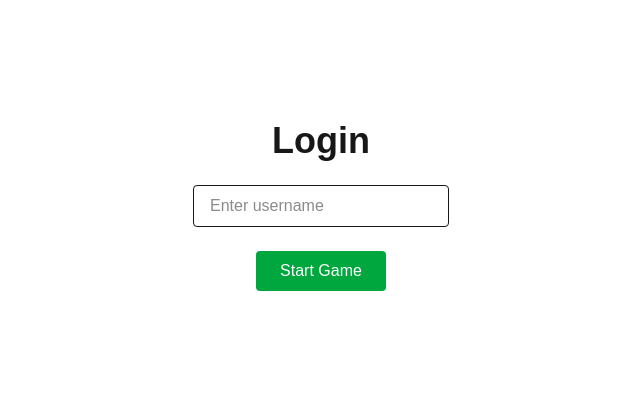
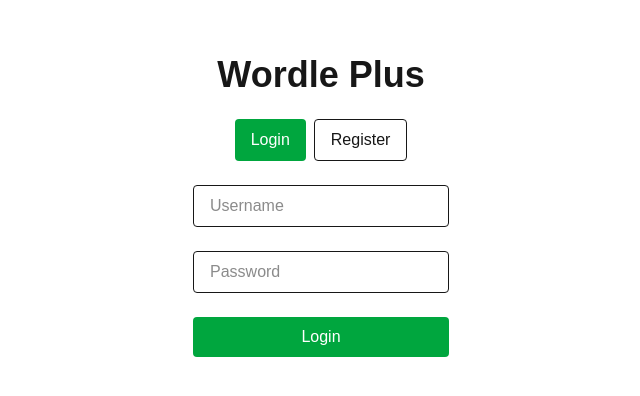
Before and after one commit to shaunsaini03/wordleplus-frontend, a Next.js app: page /login in a window 1280 px wide. Shown: the part 194-590 px from the top of the page, without its empty margins (319-959 px from the left). Built offline with nearby package versions, Linux system fonts and the light colour scheme.

Commit message:
fixed UI to include keyboard, fixed auth

```diff
--- a/app/game/page.tsx
+++ b/app/game/page.tsx
@@ -74,31 +74,6 @@ export default function GamePage() {
         onSubmitGuess={handleSubmitGuess}
       />
 
-      {/* Mobile input */}
-      {!finished && (
-        <input
-          type="text"
-          value={currentGuess}
-          onChange={(e) =>
-            setCurrentGuess(
-              e.target.value.toLowerCase().slice(0, wordLength)
-            )
-          }
-          className="border p-3 text-lg rounded w-full max-w-xs text-center uppercase"
-          placeholder="Type your guess"
-        />
-      )}
-
-      {/* Submit button (mobile friendly) */}
-      {!finished && (
-        <button
-          onClick={handleSubmitGuess}
-          className="w-full max-w-xs py-3 bg-green-600 text-white rounded text-lg active:scale-95"
-        >
-          Submit Guess
-        </button>
-      )}
-
       {finished && (
         <button
           className="w-full max-w-xs py-3 border rounded font-bold active:scale-95"
--- a/app/login/page.tsx
+++ b/app/login/page.tsx
@@ -2,42 +2,75 @@
 
 import { useState } from "react";
 import { useRouter } from "next/navigation";
-import { login } from "@/lib/api";
+import { login, register } from "@/lib/api";
 
 export default function LoginPage() {
-
+  const [mode, setMode] = useState<"login" | "register">("login");
   const [username, setUsername] = useState("");
+  const [password, setPassword] = useState("");
+  const [error, setError] = useState("");
   const router = useRouter();
 
-  const handleLogin = async () => {
+  const handleSubmit = async () => {
+    if (!username.trim() || !password.trim()) return;
+    setError("");
 
-    if (!username.trim()) return;
-
-    const data = await login(username.trim());
-
-    localStorage.setItem("username", username);
-
-    router.push("/game");
+    try {
+      if (mode === "login") {
+        await login(username.trim(), password);
+      } else {
+        await register(username.trim(), password);
+      }
+      router.push("/game");
+    } catch {
+      setError(mode === "login" ? "Invalid username or password." : "Registration failed. Username may be taken.");
+    }
   };
 
   return (
     <main className="flex min-h-screen flex-col items-center justify-center gap-6 p-4">
 
-      <h1 className="text-4xl font-bold">Login</h1>
+      <h1 className="text-4xl font-bold">Wordle Plus</h1>
+
+      <div className="flex gap-2">
+        <button
+          onClick={() => { setMode("login"); setError(""); }}
+          className={`px-4 py-2 rounded ${mode === "login" ? "bg-green-600 text-white" : "border"}`}
+        >
+          Login
+        </button>
+        <button
+          onClick={() => { setMode("register"); setError(""); }}
+          className={`px-4 py-2 rounded ${mode === "register" ? "bg-green-600 text-white" : "border"}`}
+        >
+          Register
+        </button>
+      </div>
 
       <input
         type="text"
-        placeholder="Enter username"
+        placeholder="Username"
         value={username}
         onChange={(e) => setUsername(e.target.value)}
         className="border px-4 py-2 rounded w-64"
       />
 
+      <input
+        type="password"
+        placeholder="Password"
+        value={password}
+        onChange={(e) => setPassword(e.target.value)}
+        onKeyDown={(e) => e.key === "Enter" && handleSubmit()}
+        className="border px-4 py-2 rounded w-64"
+      />
+
+      {error && <p className="text-red-500 text-sm">{error}</p>}
+
       <button
-        onClick={handleLogin}
-        className="px-6 py-2 bg-green-600 text-white rounded hover:bg-green-700"
+        onClick={handleSubmit}
+        className="px-6 py-2 bg-green-600 text-white rounded hover:bg-green-700 w-64"
       >
-        Start Game
+        {mode === "login" ? "Login" : "Create Account"}
       </button>
 
     </main>
--- a/components/GameBoard.tsx
+++ b/components/GameBoard.tsx
@@ -1,8 +1,9 @@
 "use client";
 
-import { useEffect } from "react";
+import { useEffect, useMemo } from "react";
 
 import { Dispatch, SetStateAction } from "react";
+import Keyboard, { LetterState } from "@/components/Keyboard";
 
 
 type Props = {
@@ -25,20 +26,26 @@ export default function GameBoard({
   onSubmitGuess
 }: Props) {
 
-  useEffect(() => {
+  const letterStates = useMemo(() => {
+    const states: Record<string, LetterState> = {};
+    const priority: Record<LetterState, number> = { correct: 3, present: 2, absent: 1, unused: 0 };
 
-    // ✅ detect mobile
-    const isMobile =
-      typeof window !== "undefined" &&
-      /Mobi|Android|iPhone/i.test(navigator.userAgent);
+    for (const guess of guesses) {
+      for (let i = 0; i < guess.guessWord.length; i++) {
+        const letter = guess.guessWord[i];
+        const code = guess.result[i];
+        const state: LetterState = code === "G" ? "correct" : code === "Y" ? "present" : "absent";
+        if ((priority[state] ?? 0) > (priority[states[letter]] ?? 0)) {
+          states[letter] = state;
+        }
+      }
+    }
 
-    if (isMobile) return; // 🚨 disable keyboard listener on mobile
+    return states;
+  }, [guesses]);
 
-    function handleKeyDown(e: KeyboardEvent) {
-
+  function handleKey(key: string) {
     if (finished) return;
-
-      const key = e.key.toLowerCase();
 
     if (key === "enter") {
       onSubmitGuess();
@@ -46,7 +53,7 @@ export default function GameBoard({
     }
 
     if (key === "backspace") {
-        setCurrentGuess(prev => prev.slice(0, -1)); // ✅ fix stale state
+      setCurrentGuess(prev => prev.slice(0, -1));
       return;
     }
 
@@ -56,19 +63,25 @@ export default function GameBoard({
         return prev + key;
       });
     }
+  }
 
+  useEffect(() => {
+    const isMobile =
+      typeof window !== "undefined" &&
+      /Mobi|Android|iPhone/i.test(navigator.userAgent);
+
+    if (isMobile) return;
+
+    function handleKeyDown(e: KeyboardEvent) {
+      handleKey(e.key.toLowerCase());
     }
 
     window.addEventListener("keydown", handleKeyDown);
-
-    return () => {
-      window.removeEventListener("keydown", handleKeyDown);
-    };
-
+    return () => window.removeEventListener("keydown", handleKeyDown);
   }, [wordLength, finished, onSubmitGuess, setCurrentGuess]);
 
   return (
-    <div className="flex flex-col gap-2">
+    <div className="flex flex-col items-center gap-4">
 
       {Array.from({ length: maxGuesses }).map((_, row) => {
 
@@ -117,6 +130,7 @@ export default function GameBoard({
         );
       })}
 
+      <Keyboard letterStates={letterStates} onKey={handleKey} />
     </div>
   );
 }
--- a/components/Keyboard.tsx
+++ b/components/Keyboard.tsx
@@ -0,0 +1,50 @@
+"use client";
+
+const ROWS = [
+  ["q", "w", "e", "r", "t", "y", "u", "i", "o", "p"],
+  ["a", "s", "d", "f", "g", "h", "j", "k", "l"],
+  ["enter", "z", "x", "c", "v", "b", "n", "m", "⌫"],
+];
+
+type LetterState = "correct" | "present" | "absent" | "unused";
+
+type Props = {
+  letterStates: Record<string, LetterState>;
+  onKey: (key: string) => void;
+};
+
+function keyBg(state: LetterState): string {
+  switch (state) {
+    case "correct": return "bg-green-500 text-white";
+    case "present": return "bg-yellow-400 text-white";
+    case "absent":  return "bg-gray-600 text-white";
+    default:        return "bg-gray-200 text-black";
+  }
+}
+
+export default function Keyboard({ letterStates, onKey }: Props) {
+  return (
+    <div className="flex flex-col items-center gap-1 w-full max-w-xs sm:max-w-sm">
+      {ROWS.map((row, i) => (
+        <div key={i} className="flex gap-1">
+          {row.map((key) => {
+            const isBackspace = key === "⌫";
+            const isEnter = key === "enter";
+            return (
+              <button
+                key={key}
+                onClick={() => onKey(isBackspace ? "backspace" : key)}
+                className={`h-10 sm:h-11 rounded font-bold text-sm uppercase select-none active:scale-95
+                  ${isBackspace || isEnter ? "px-3 bg-gray-300 text-black" : `w-8 sm:w-9 ${keyBg(letterStates[key] ?? "unused")}`}`}
+              >
+                {key}
+              </button>
+            );
+          })}
+        </div>
+      ))}
+    </div>
+  );
+}
+
+export type { LetterState };
--- a/lib/api.ts
+++ b/lib/api.ts
@@ -1,73 +1,79 @@
 const API_BASE = "https://wordleplus-backend-1.onrender.com";
+// const API_BASE = "http://localhost:8080";
 
-export async function login(username: string) {
+function authHeaders(): HeadersInit {
+  const token = localStorage.getItem("token");
+  return token ? { Authorization: `Bearer ${token}` } : {};
+}
 
+function handleUnauthorized() {
+  localStorage.removeItem("token");
+  localStorage.removeItem("username");
+  window.location.href = "/login";
+}
+
+export async function register(username: string, password: string) {
+  const res = await fetch(`${API_BASE}/auth/register`, {
+    method: "POST",
+    headers: { "Content-Type": "application/json" },
+    body: JSON.stringify({ username, password }),
+  });
+
+  if (!res.ok) throw new Error("Registration failed");
+
+  const data = await res.json();
+  localStorage.setItem("token", data.token);
+  localStorage.setItem("username", data.username);
+  return data;
+}
+
+export async function login(username: string, password: string) {
   const res = await fetch(`${API_BASE}/auth/login`, {
     method: "POST",
-    headers: {
-      "Content-Type": "application/json"
-    },
-    body: JSON.stringify({ username })
+    headers: { "Content-Type": "application/json" },
+    body: JSON.stringify({ username, password }),
   });
 
-  if (!res.ok) {
-    throw new Error("Login failed");
+  if (!res.ok) throw new Error("Login failed");
+
+  const data = await res.json();
+  localStorage.setItem("token", data.token);
+  localStorage.setItem("username", data.username);
+  return data;
 }
+
+export async function getTodaySession(username: string) {
+  const res = await fetch(`${API_BASE}/session/today?username=${username}`, {
+    headers: authHeaders(),
+  });
+
+  if (res.status === 401) { handleUnauthorized(); return; }
+  if (!res.ok) throw new Error("Failed to load session");
 
   return res.json();
 }
 
-export async function getTodaySession(username: string) {
+export async function submitGuess(sessionId: number, guessWord: string) {
+  const res = await fetch(`${API_BASE}/guess`, {
+    method: "POST",
+    headers: { "Content-Type": "application/json", ...authHeaders() },
+    body: JSON.stringify({ sessionId, guessWord }),
+  });
 
-    const res = await fetch(
-      `${API_BASE}/session/today?username=${username}`
-    );
-
-    if (!res.ok) {
-      throw new Error("Failed to load session");
-    }
+  if (res.status === 401) { handleUnauthorized(); return; }
+  if (!res.ok) throw new Error("Guess failed");
 
   return res.json();
 }
 
-
-  export async function submitGuess(sessionId: number, guessWord: string) {
-
-    const res = await fetch(`${API_BASE}/guess`, {
-      method: "POST",
-      headers: {
-        "Content-Type": "application/json"
-      },
-      body: JSON.stringify({
-        sessionId,
-        guessWord
-      })
-    });
-
-    if (!res.ok) {
-      throw new Error("Guess failed");
-    }
-
-    return await res.json();
-  }
-
-
 export async function getDailyLeaderboard() {
   const res = await fetch(`${API_BASE}/leaderboard/daily`);
-
-    if (!res.ok) {
-      throw new Error("Failed to load leaderboard");
-    }
-
-    return await res.json();
+  if (!res.ok) throw new Error("Failed to load leaderboard");
+  return res.json();
 }
 
 export async function getGlobalLeaderboard() {
   const res = await fetch(`${API_BASE}/leaderboard/global`);
-
-    if (!res.ok) {
-        throw new Error("Failed to load leaderboard");
+  if (!res.ok) throw new Error("Failed to load leaderboard");
+  return res.json();
 }
-
-    return await res.json();
-}
```
Also changed, not shown: 1 other file (tests, documents, lock files or other folders). Lines whose indentation alone changed are shown as unchanged.
